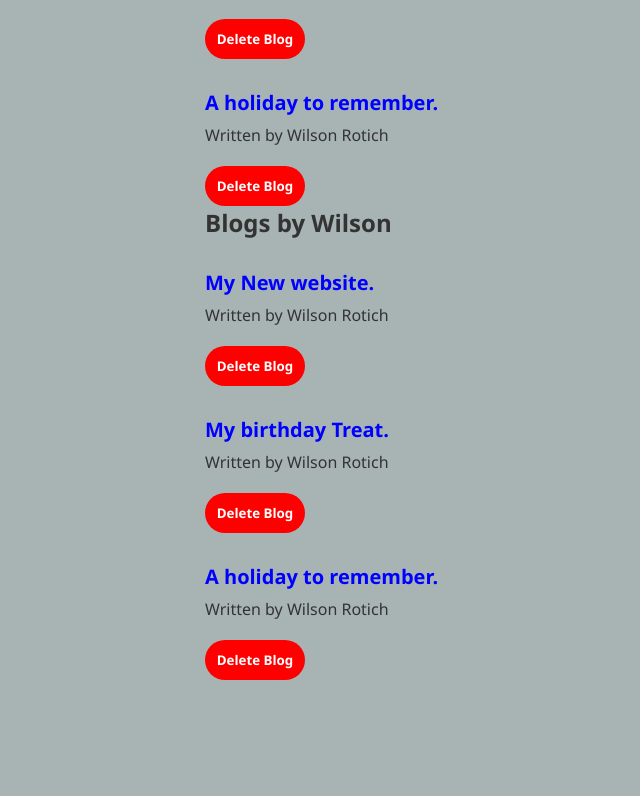
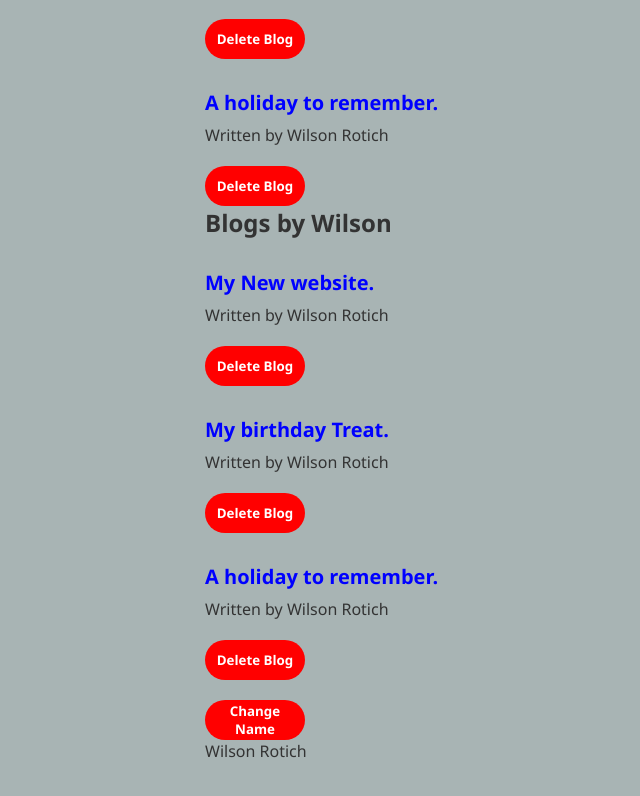
Before and after one commit to bluntpencil254/story-yangu-254, a React (Create React App) app: page / in a window 1280 px wide. Shown: the part 676-1472 px from the top of the page, without its empty margins (135-775 px from the left). Before the commit the page ends 1396 px from the top, so only its background shows below. Built offline with nearby package versions, Linux system fonts and the light colour scheme.

Commit message:
modified home.js

```diff
--- a/src/home.js
+++ b/src/home.js
@@ -11,6 +11,8 @@
             {title: 'A holiday to remember.', body: 'dyudgetwfet dfgetedftdew tdfet', author: 'Wilson Rotich', id: 5}
         ]);
 
+        const [name, setName] = useState('Wilson Rotich');
+
         const handleDelete = (id) => {
             const newBlogs = blogs.filter(blog => blog.id !== id);
             setBlogs(newBlogs);
@@ -18,15 +20,16 @@
 
         useEffect(() => {
             console.log('use effect run');
-            console.log(blogs);
-        });
+            console.log(name);
+        }, [name]);
 
     return (
         <div className="home">
            <BlogList blogs={blogs} title="All Blogs" handleDelete={handleDelete}/>
 
            <BlogList blogs={blogs.filter((blog) =>blog.author === "Wilson Rotich")} title="Blogs by Wilson"/>
-
+          <button onClick={() => setName('Wilson Ngeno')}>Change Name</button>
+          <p>{ name }</p>
         </div>
      );
 }
```
